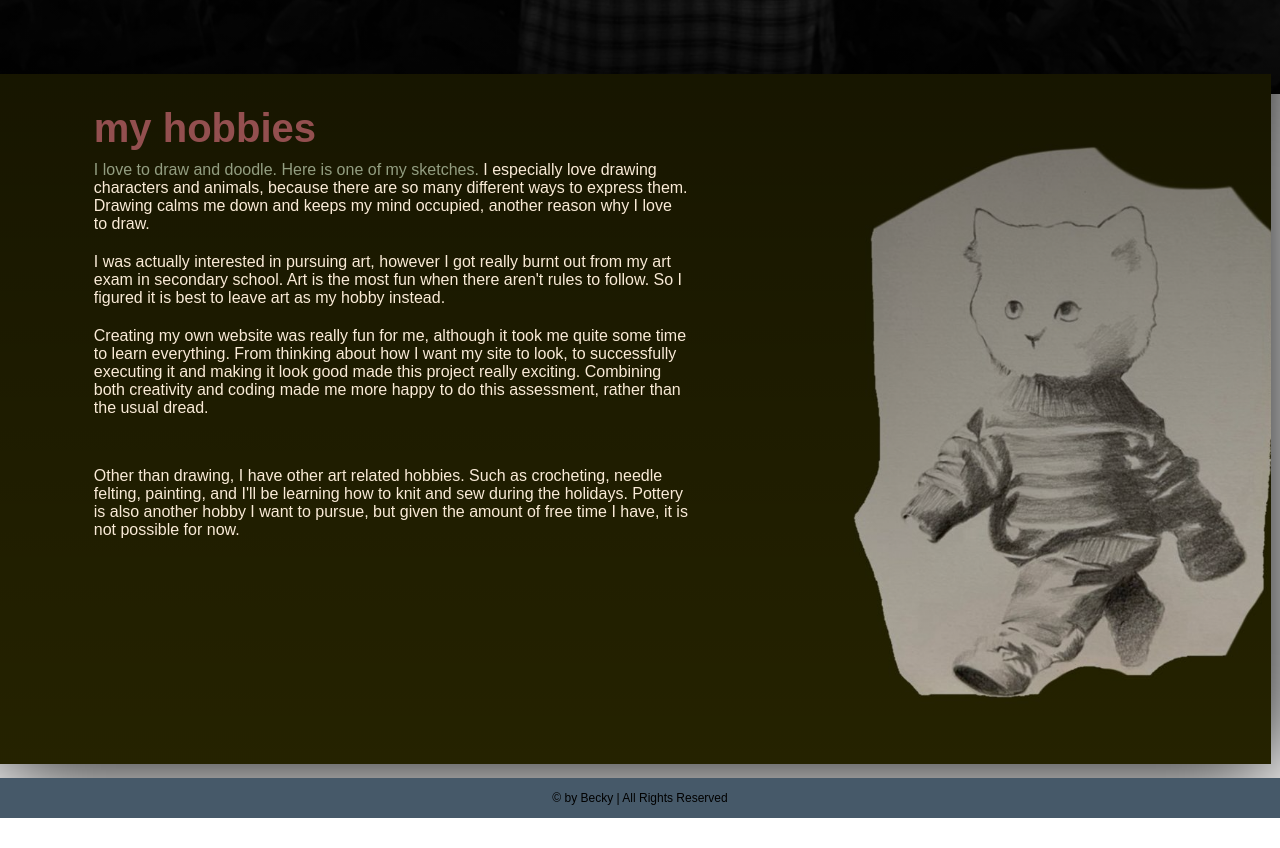
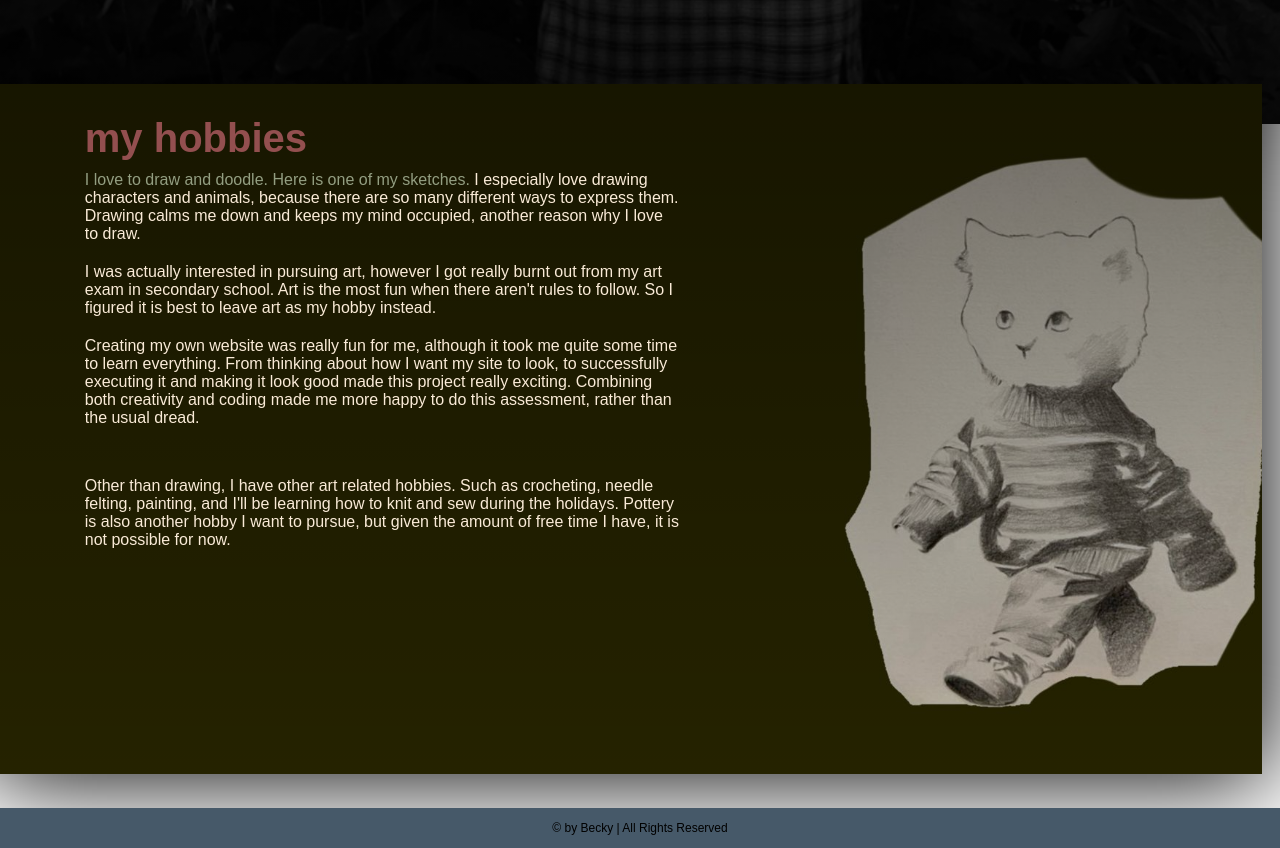
Before and after one commit to lyqee/becky, a plain HTML site: page about_me.html in a window 1280 px wide. Shown: the part 1062-1910 px from the top of the page. Before the commit the page ends 1880 px from the top, so only its background shows below. Drawn offline with Linux system fonts and the light colour scheme.

Commit message:
about_me_base.css

```diff
--- a/about_me_base.css
+++ b/about_me_base.css
@@ -33,7 +33,7 @@
   background-size: cover;
   background-position: 0 20%;
   filter: drop-shadow(5px 5px 50px #000);
-  height: 920px;
+  height: 950px;
   position: relative;
   bottom: 404px;
 }
@@ -78,8 +78,8 @@ background-position: 0 20%;
 width: 100vw;
 height: 690px;
 position: relative;
-top: 868px;
-right: 111px;
+top: 878px;
+right: 120px;
 }
 
 .hobby-content .hobby-text {
```
